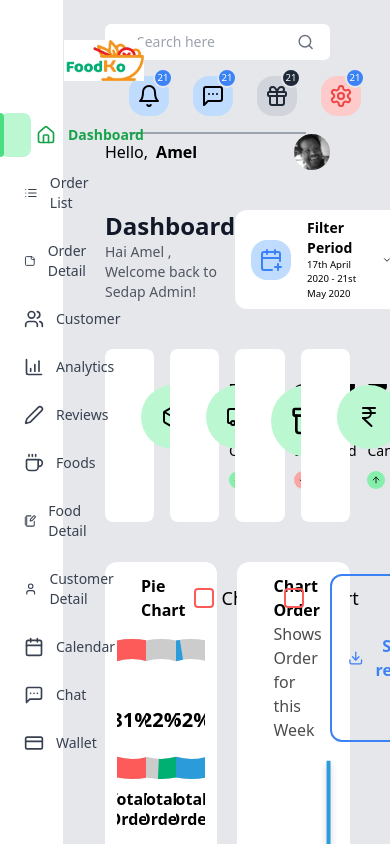
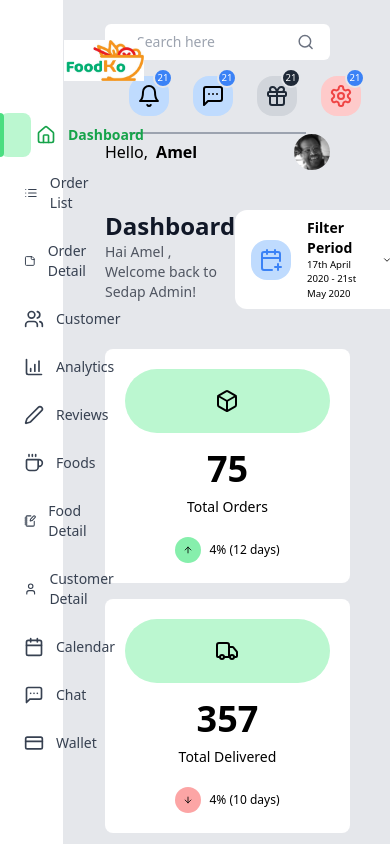
Before and after one commit to Amel294/Restaurant-Management, a React (Vite) app in the folder client/: page / in a window 390 px wide. Shown: the top 844 px of the page. Built offline with nearby package versions, Linux system fonts and the light colour scheme; no server answers.

Commit message:
style(client): enhance responsive layout for DashboardOverview and CardDashboardOverview

```diff
--- a/client/src/components/Dashboard Overview/CardDashboardOverview.tsx
+++ b/client/src/components/Dashboard Overview/CardDashboardOverview.tsx
@@ -20,17 +20,23 @@ function CardDashboardOverview( { icon, title, value, change, backgroundColor }:
     const changeColor = change.isIncrease ? 'bg-green-300' : 'bg-red-300';
 
     return (
-        <div className={`bg-white p-3 w-full flex items-start rounded-lg  ${ backgroundColor }`}>
-            <div className='flex items-center p-5 bg-green-200 rounded-full m-6 '>{icon}</div>
-            <div className='py-4'>
+        <div
+            className={`bg-white p-5 w-full rounded-lg ${backgroundColor} grid gap-4 items-center sm:grid-cols-[auto,1fr]`}
+        >
+            <div className="flex items-center justify-center p-5 bg-green-200 rounded-full">
+                {icon}
+            </div>
+
+            <div className="flex flex-col items-center sm:items-start text-center sm:text-left">
                 <div className="text-4xl font-extrabold">{value}</div>
-                <div className='text-sm py-1'>{title}</div>
-                <div className="flex flex-row items-center gap-2">
-                    <div className={`${ changeColor } flex items-center rounded-full p-1`}>
-                        {changeIcon }
+                <div className="text-sm py-2">{title}</div>
+                <div className="flex items-center gap-2 mt-3">
+                    <div className={`${changeColor} flex items-center justify-center rounded-full p-2`}>
+                        {changeIcon}
                     </div>
-                    <div className='text-xxs'>
-                        <span>{change.value}</span><span>{change.percent}%</span> <span>({change.period})</span>
+                    <div className="text-xs">
+                        <span>{change.percent}%</span>
+                        <span> (<span>{change.value}</span> {change.period})</span>
                     </div>
                 </div>
             </div>
--- a/client/src/components/Dashboard Overview/DashboardOverview.tsx
+++ b/client/src/components/Dashboard Overview/DashboardOverview.tsx
@@ -5,7 +5,7 @@ import CardDashboardOverview from './CardDashboardOverview';
 
 function DashboardOverview() {
   return (
-    <div className="grid grid-cols-4 gap-4 pt-10 ">
+    <div className="grid grid-cols-1 sm:grid-cols-2 lg:grid-cols-4 gap-4 pt-10">
       {CardDashboardOverviewData.map((data, index) => (
         <CardDashboardOverview key={index} {...data} />
       ))}
```
